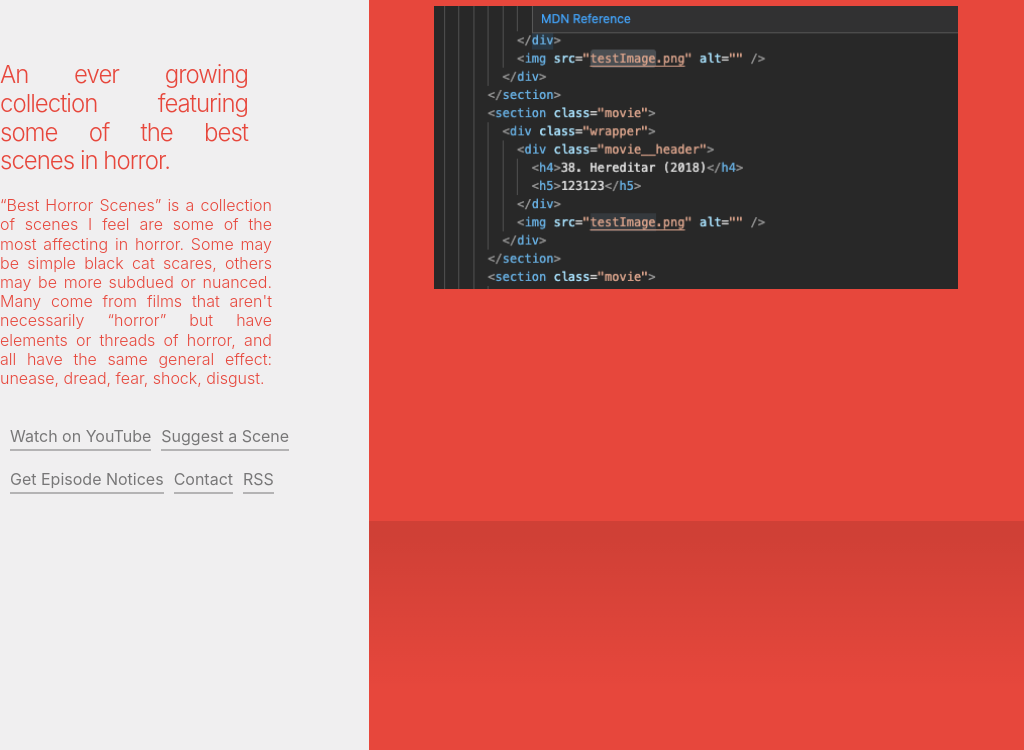
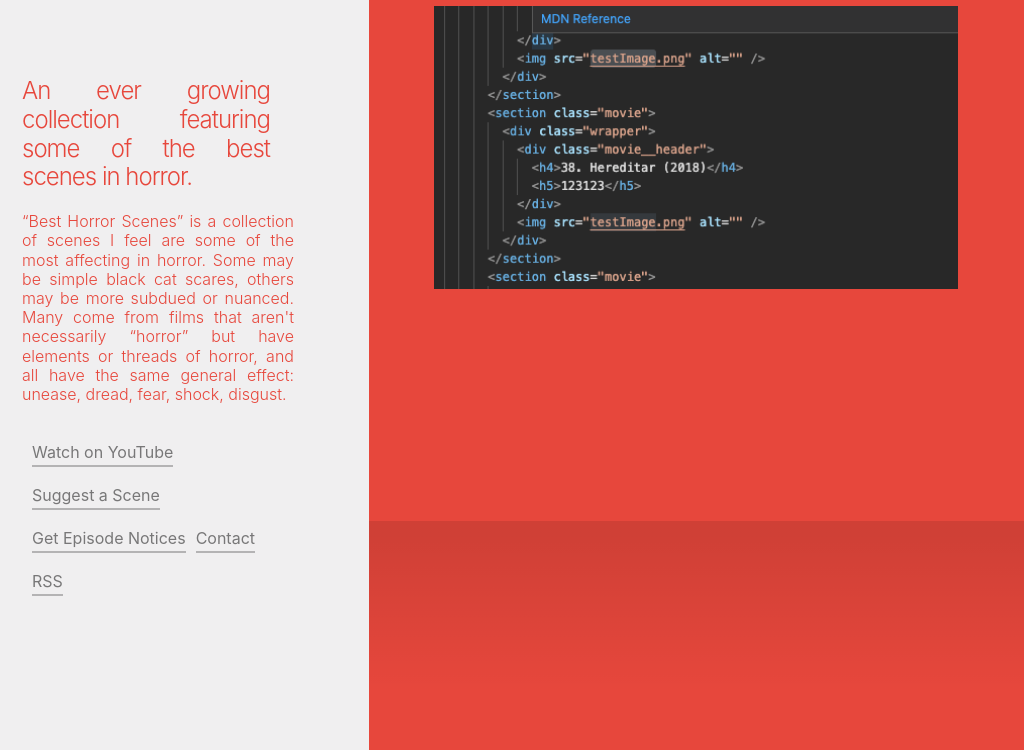
Before and after one commit to YunInSoo/scss-environment, a website: page index.html in a window 1024 px wide. Shown: the part 279-1029 px from the top of the page. Drawn offline with Linux system fonts and the light colour scheme.

Commit message:
css 화면 비율 조절

```diff
--- a/src/scss/styles.scss
+++ b/src/scss/styles.scss
@@ -9,6 +9,11 @@ body {
 header {
   @media (min-width: 1200px) and (max-width: 1609px) {
     padding: 10vh 0 72px 72px;
+  }
+  @media (min-width: 780px) and (max-width: 1200px) {
+    padding: 2vh 0 12px 22px;
+  }
+  @media (max-width: 780px) {
   }
   position: fixed;
   top: 0;
@@ -48,7 +53,7 @@ header {
     margin-bottom: 40px;
   }
   nav {
-    width: 90%;
+    width: 80%;
     ul {
       height: 100%;
       align-content: space-between;
```
Also changed, not shown: dist/css/styles.css.
